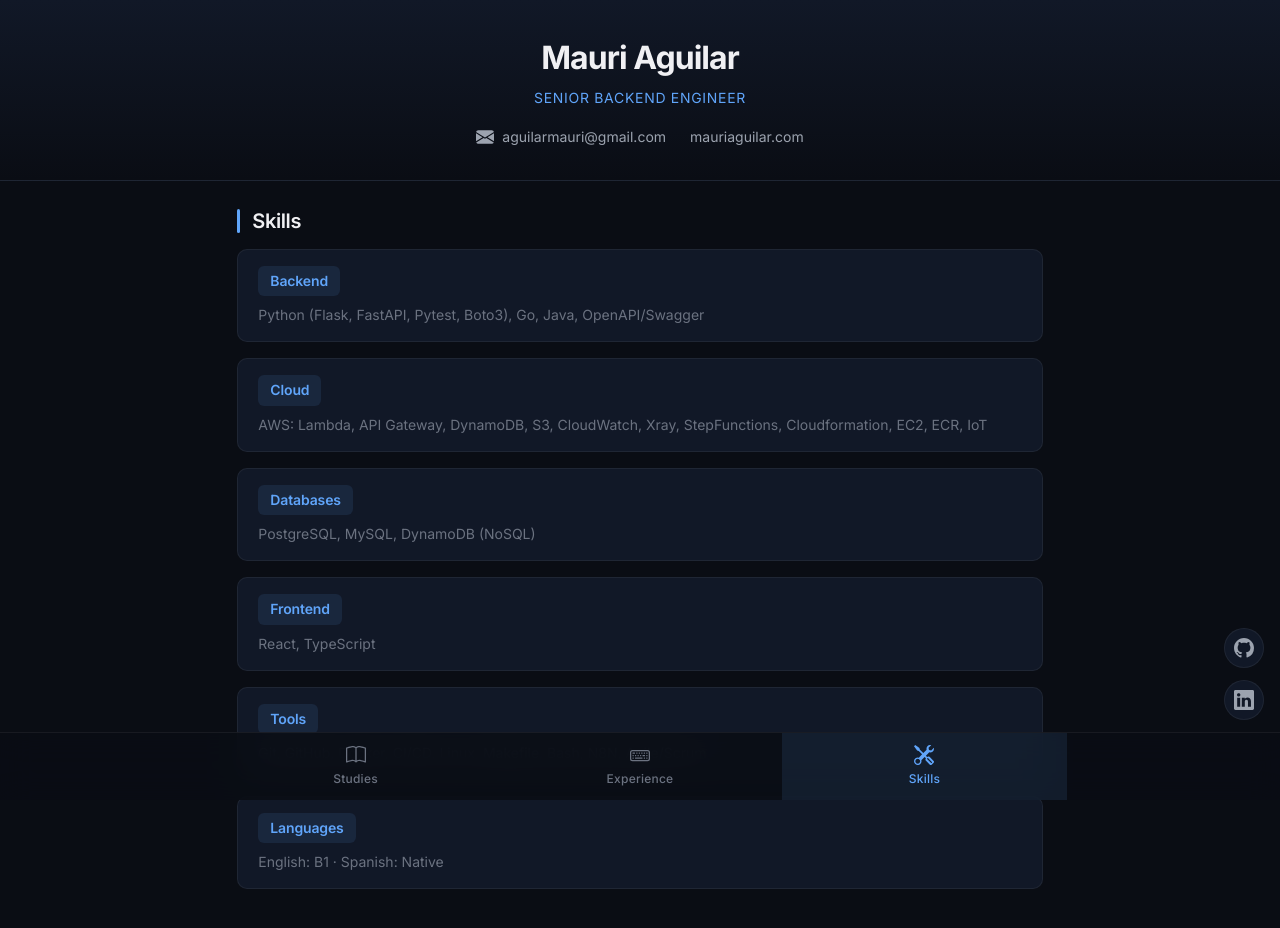
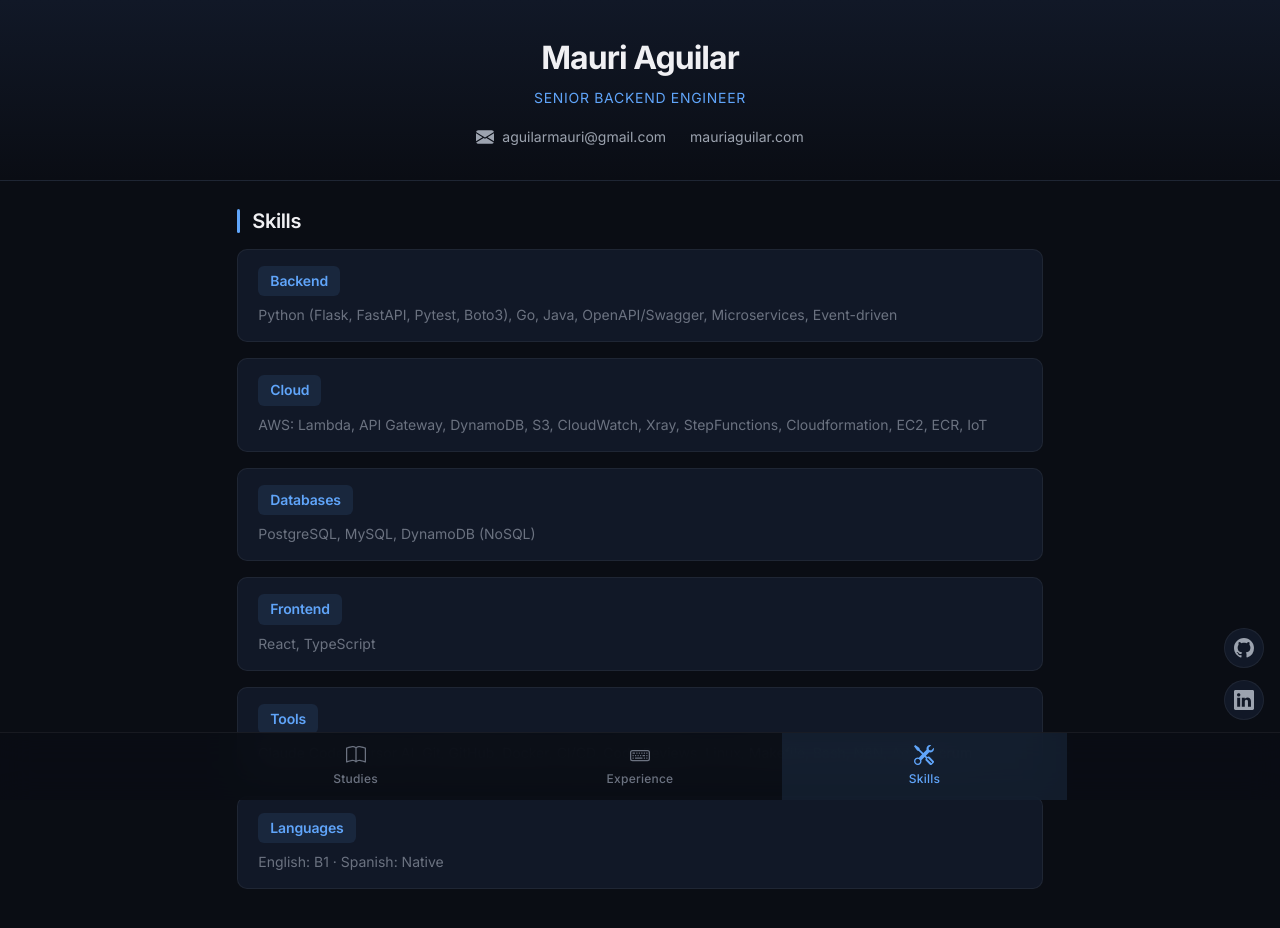
Before and after one commit to mauriaguilar/mauriaguilar.com, a React (Vite) app: page / in a window 1280 px wide. Both pictures are taken after a click on the element "Skills". Shown: the top 928 px of the page. Built offline with nearby package versions, Linux system fonts and the light colour scheme.

Commit message:
Fix Skills

```diff
--- a/src/Skills.tsx
+++ b/src/Skills.tsx
@@ -6,7 +6,7 @@ const Skills = () => {
         <ul>
           <li>
             <span className="item-info-c3">Backend</span>
-            <small>Python (Flask, FastAPI, Pytest, Boto3), Go, Java, OpenAPI/Swagger</small>
+            <small>Python (Flask, FastAPI, Pytest, Boto3), Go, Java, OpenAPI/Swagger, Microservices, Event-driven</small>
           </li>
           <li>
             <span className="item-info-c3">Cloud</span>
@@ -22,7 +22,7 @@ const Skills = () => {
           </li>
           <li>
             <span className="item-info-c3">Tools</span>
-            <small>Git, GitHub, Docker, CI/CD, Linux, Makefile, Bash, N8N, Agile/Scrum</small>
+            <small>Claude Code, Cursor AI, Git, GitHub, Docker, CI/CD, Code Reviews, Linux, Makefile, Bash, N8N, Agile/Scrum</small>
           </li>
           <li>
             <span className="item-info-c3">Languages</span>
```
